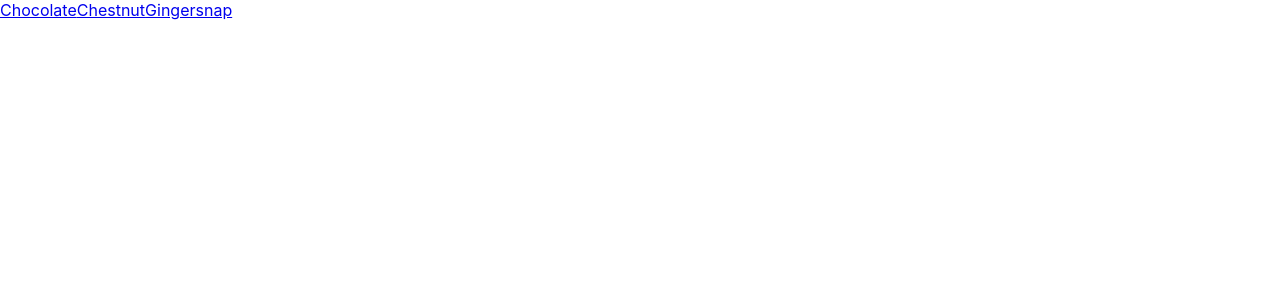
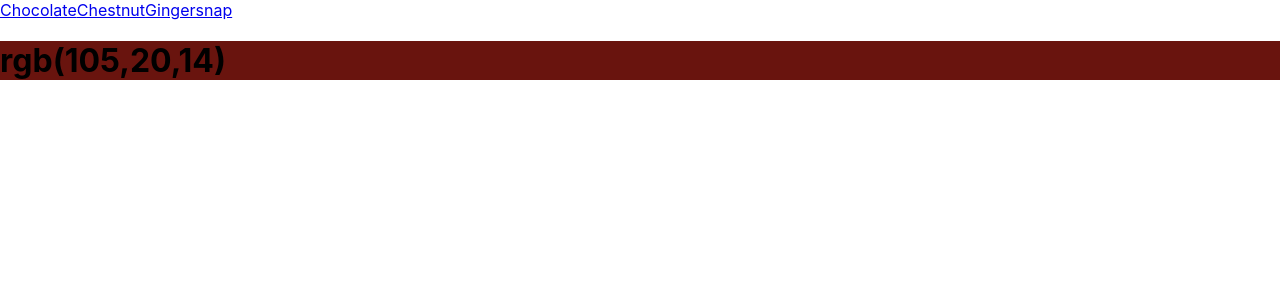
Before and after one commit to Allison-Ause/react-color-router, a React (Create React App) app: page /rgb/105/20/14 in a window 1280 px wide. Shown: the top 300 px of the page. Built offline with nearby package versions, Linux system fonts and the light colour scheme.

Commit message:
added inline styling to use param pulled values to assign a background color

```diff
--- a/src/App.js
+++ b/src/App.js
@@ -1,6 +1,7 @@
 import { NavLink, Route, Switch } from 'react-router-dom';
 import './App.css';
-import Chocolate from './components/Chocolate/Chocolate';
+// import Chocolate from './components/Chocolate/Chocolate';
+import RGB from './components/RGB/RGB';
 
 function App() {
   return (
@@ -11,7 +12,7 @@ function App() {
         <NavLink to="/rgb/164/66/0">Gingersnap</NavLink>
       </div>
       <Switch>
-        <Route path="/rgb/60/21/24" component={Chocolate} />
+        <Route path="/rgb/:r/:g/:b" component={RGB} />
         {/* <Route path="/rgb/105/20/14" />
         <Route path="/rgb/164/66/0" />
         TODO: ADD 404 NOT FOUND ROUTE path="*"
--- a/src/components/RGB/RGB.js
+++ b/src/components/RGB/RGB.js
@@ -1,11 +1,13 @@
 import { useParams } from 'react-router-dom';
 
 export default function RGB() {
-  const { r, g, b } = useParams;
+  const { r, g, b } = useParams();
+  const background = `rgb(${r},${g},${b})`;
+  console.log(background);
 
   return (
-    <div>
-      <h1>{`rgb(${r}${g}${b})`}</h1>
+    <div style={{ backgroundColor: background }}>
+      <h1>{`rgb(${r},${g},${b})`}</h1>
     </div>
   );
 }
```
